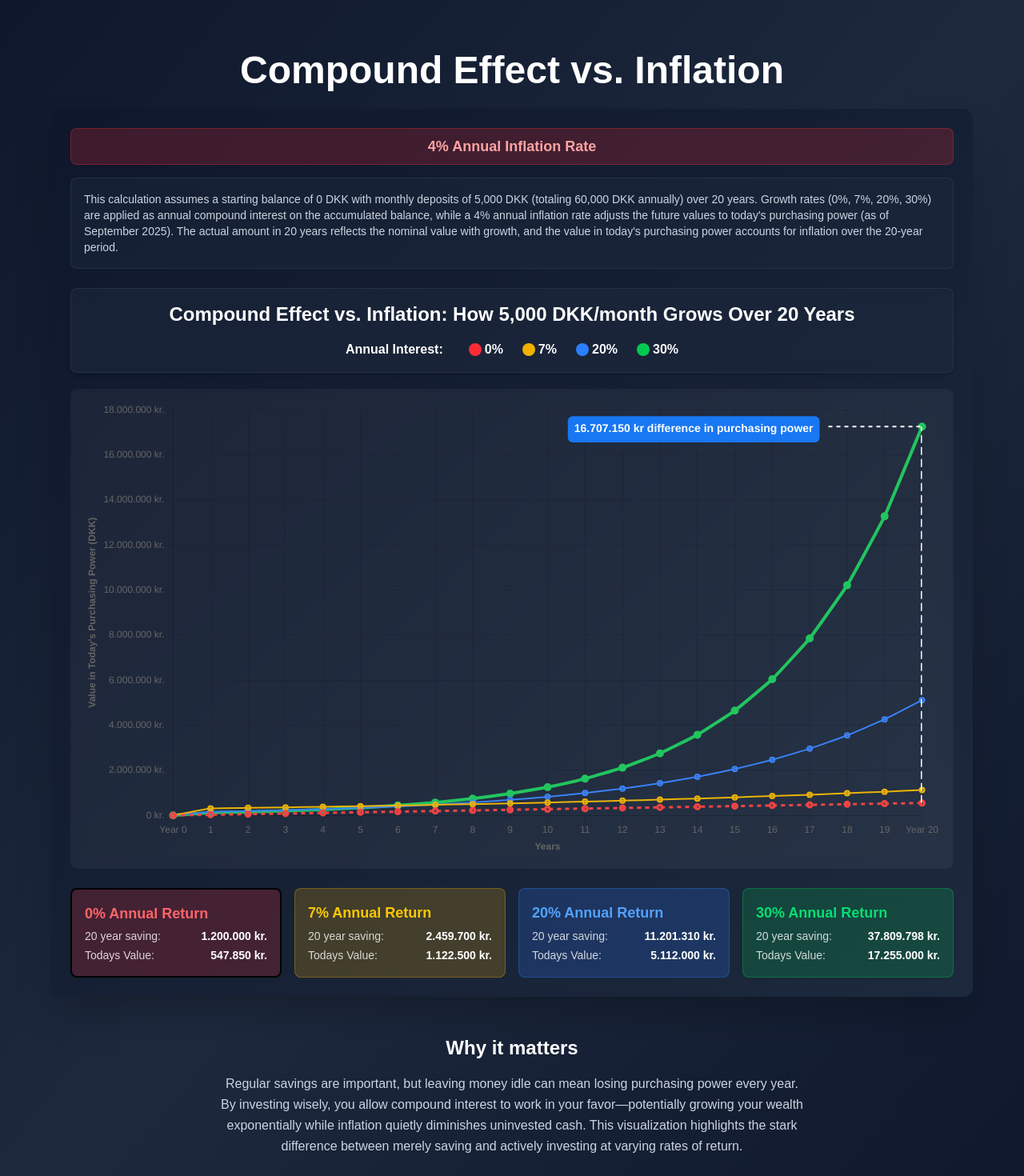
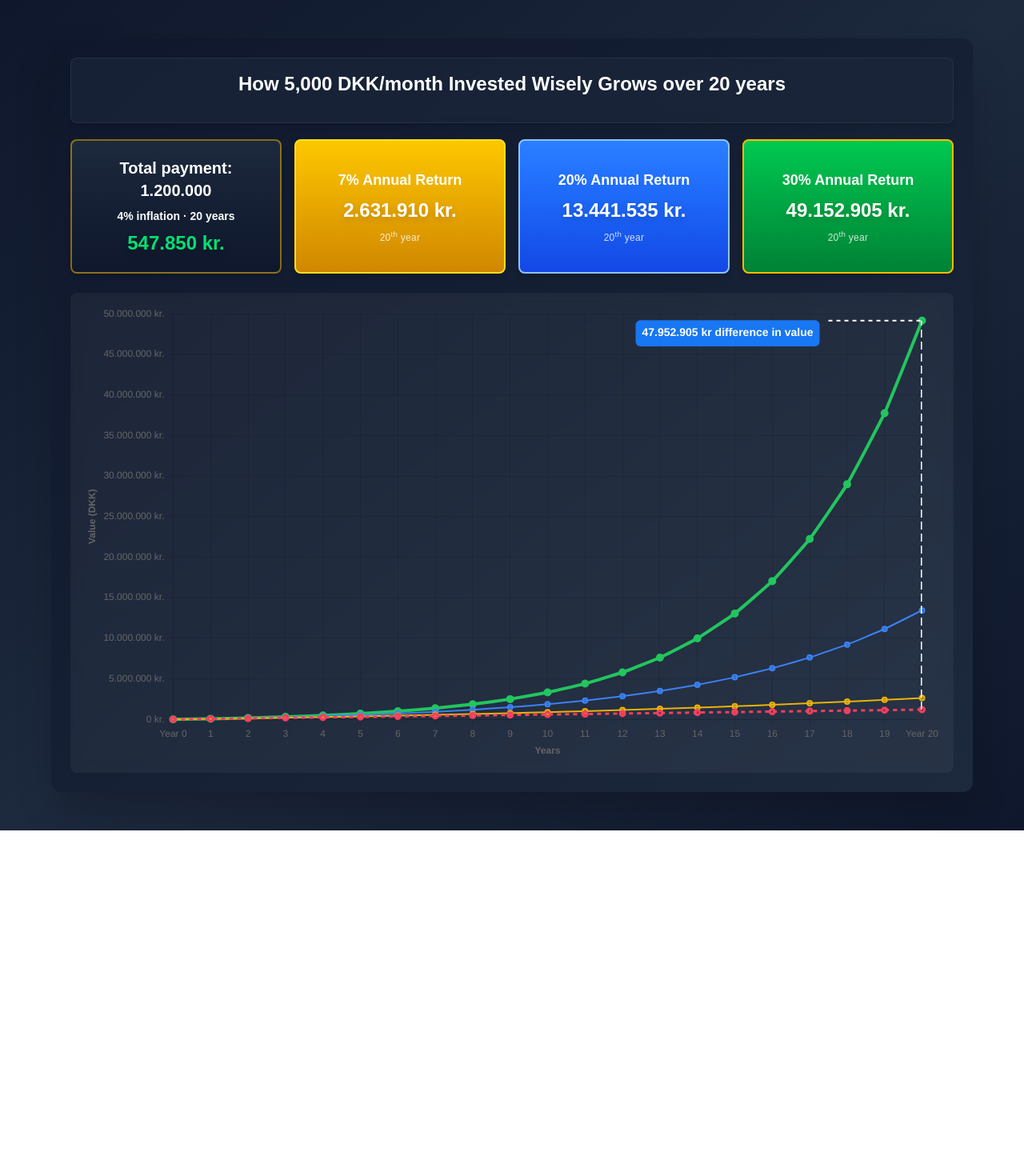
Before and after one commit to Sesamsesam/investment-graph, a Next.js app: page / in a window 1280 px wide. Shown: the top 1470 px of the page at 80% size. After the commit the page ends 1038 px from the top, so only its background shows below. Built offline with nearby package versions, Linux system fonts and the light colour scheme.

Commit message:
chore: checkpoint before static export setup

```diff
--- a/src/app/page.tsx
+++ b/src/app/page.tsx
@@ -2,30 +2,19 @@ import CompoundChart from "@/components/CompoundChart";
 
 export default function Home() {
   return (
-    <div className="min-h-screen w-full bg-gradient-to-br from-slate-900 via-slate-800 to-slate-900 flex flex-col items-center px-4 sm:px-8 pt-16 pb-24">
-      {/* Header */}
-      <header className="text-center mb-6">
-        <h1 className="text-3xl sm:text-5xl font-extrabold text-white">
-          Compound Effect vs. Inflation
-        </h1>
-        {/* Subtitle removed as requested */}
-      </header>
+    <div className="min-h-screen w-full bg-gradient-to-br from-slate-900 via-slate-800 to-slate-900 flex flex-col items-center px-4 sm:px-8 py-12">
+      {/* Subtle animated background shapes */}
+      <div className="pointer-events-none absolute inset-0 -z-10 overflow-hidden">
+        {/* Top-left floating circle */}
+        <div className="absolute -top-32 -left-32 w-[450px] h-[450px] rounded-full bg-blue-500/20 blur-3xl animate-pulse motion-safe:animate-[pulse_28s_ease-in-out_infinite]" />
+        {/* Bottom-right floating circle */}
+        <div className="absolute -bottom-40 -right-40 w-[550px] h-[550px] rounded-full bg-emerald-400/20 blur-3xl animate-pulse motion-safe:animate-[pulse_35s_ease-in-out_infinite]" />
+      </div>
 
       {/* Chart Section */}
       <section className="w-full max-w-6xl">
         <CompoundChart />
       </section>
-
-      {/* Explanation */}
-      <section className="max-w-3xl text-center mt-12 px-4">
-        <h2 className="text-2xl font-semibold text-white mb-4">Why it matters</h2>
-        <p className="text-slate-300 leading-relaxed">
-          Regular savings are important, but leaving money idle can mean losing purchasing power every year.
-          By investing wisely, you allow compound interest to work in your favor—potentially growing your wealth
-          exponentially while inflation quietly diminishes uninvested cash. This visualization highlights the stark
-          difference between merely saving and actively investing at varying rates of return.
-        </p>
-      </section>
     </div>
   );
 }
--- a/src/components/CompoundChart.tsx
+++ b/src/components/CompoundChart.tsx
@@ -1,6 +1,6 @@
 'use client';
 
-import { useEffect, useState } from 'react';
+import { useRef } from 'react';
 import {
   Chart as ChartJS,
   CategoryScale,
@@ -30,7 +30,34 @@ ChartJS.register(
 const CompoundChart = () => {
   // Constants
   const YEARS = 20;
-  const INFLATION_RATE = 0.04; // 4% annual inflation
+
+  // Chart reference for potential future interactions
+  const chartRef = useRef(null);
+
+  // Exact yearly values as provided by user
+  const yearlyValues = {
+    // Base 0% - linear progression (60k per year)
+    base: [0, 60000, 120000, 180000, 240000, 300000, 360000, 420000, 480000, 540000, 600000,
+           660000, 720000, 780000, 840000, 900000, 960000, 1020000, 1080000, 1140000, 1200000],
+
+    // 7% annual return values
+    sevenPercent: [0, 64200, 132894, 206396.58, 285044.3406, 369197.4444, 459241.2656,
+                  555588.1541, 658679.3249, 768986.8777, 887015.9591, 1013307.076,
+                  1148438.572, 1293029.272, 1447741.321, 1613283.213, 1790413.038,
+                  1979941.951, 2182737.887, 2399729.539, 2631910.607],
+
+    // 20% annual return values
+    twentyPercent: [0, 72000, 158400, 262080, 386496, 535795.2, 714954.24, 929945.088,
+                   1187934.106, 1497520.927, 1869025.112, 2314830.134, 2849796.161,
+                   3491755.394, 4262106.472, 5186527.767, 6295833.32, 7626999.984,
+                   9224399.981, 11141279.98, 13441535.97],
+
+    // 30% annual return values
+    thirtyPercent: [0, 78000, 179400, 311220, 482586, 705361.8, 994970.34, 1371461.442,
+                   1860899.875, 2497169.837, 3324320.788, 4399617.024, 5797502.132,
+                   7614752.771, 9977178.603, 13048332.18, 17040831.84, 22231081.39,
+                   28978405.81, 37749927.55, 49152905.81]
+  };
 
   // Pre-defined final values as provided by user
   const FINAL_VALUES = {
@@ -39,21 +66,21 @@ const CompoundChart = () => {
       todaysPower: 547850
     },
     investment7Percent: {
-      actual: 2459700,
+      actual: 2631910,      // updated actual 20-year saving at 7 %
       todaysPower: 1122500
     },
     investment20Percent: {
-      actual: 11201310,
+      actual: 13441535,     // updated actual 20-year saving at 20 %
       todaysPower: 5112000
     },
     investment30Percent: {
-      actual: 37809798,
+      actual: 49152905,     // updated actual 20-year saving at 30 %
       todaysPower: 17255000
     }
   };
 
   // Calculate disparity between 30% and 0% growth
-  const disparityAmount = FINAL_VALUES.investment30Percent.todaysPower - FINAL_VALUES.regularSavings.todaysPower;
+  const disparityAmount = FINAL_VALUES.investment30Percent.actual - FINAL_VALUES.regularSavings.actual;
 
   // Format disparity with Danish formatting
   const formatDisparityDKK = (value: number) => {
@@ -64,57 +91,6 @@ const CompoundChart = () => {
     }).format(value) + ' kr';
   };
 
-  // Generate linear interpolation between 0 and final value for each year
-  const generateLinearData = (finalValue: number, years: number): number[] => {
-    return Array.from({ length: years + 1 }, (_, i) => (finalValue / years) * i);
-  };
-
-  // Generate exponential growth data (more realistic compound interest curve)
-  const generateExponentialData = (finalValue: number, years: number, growthRate: number): number[] => {
-    const values: number[] = [0]; // Start with 0
-
-    for (let year = 1; year <= years; year++) {
-      // Using the formula: P * (1 + r)^t where r is the growth rate and t is time in years
-      const factor = Math.pow(1 + growthRate, year) / Math.pow(1 + growthRate, years);
-      values.push(finalValue * factor);
-    }
-
-    return values;
-  };
-
-  // Generate data for all scenarios - using today's purchasing power values
-  const generateData = () => {
-    const labels = Array.from({ length: YEARS + 1 }, (_, i) => i); // 0..20
-
-    // Regular savings (linear growth)
-    const regularSavingsActual = generateLinearData(FINAL_VALUES.regularSavings.actual, YEARS);
-    const regularSavingsPower = generateLinearData(FINAL_VALUES.regularSavings.todaysPower, YEARS);
-
-    // Investments with compound interest - using exponential growth for more realistic curves
-    const investment7PercentActual = generateExponentialData(FINAL_VALUES.investment7Percent.actual, YEARS, 0.07);
-    const investment7PercentPower = generateExponentialData(FINAL_VALUES.investment7Percent.todaysPower, YEARS, 0.07);
-
-    const investment20PercentActual = generateExponentialData(FINAL_VALUES.investment20Percent.actual, YEARS, 0.20);
-    const investment20PercentPower = generateExponentialData(FINAL_VALUES.investment20Percent.todaysPower, YEARS, 0.20);
-
-    const investment30PercentActual = generateExponentialData(FINAL_VALUES.investment30Percent.actual, YEARS, 0.30);
-    const investment30PercentPower = generateExponentialData(FINAL_VALUES.investment30Percent.todaysPower, YEARS, 0.30);
-
-    return {
-      labels,
-      regularSavingsActual,
-      regularSavingsPower,
-      investment7PercentActual,
-      investment7PercentPower,
-      investment20PercentActual,
-      investment20PercentPower,
-      investment30PercentActual,
-      investment30PercentPower,
-    };
-  };
-
-  const data = generateData();
-
   // Format DKK currency
   const formatDKK = (value: number) => {
     return new Intl.NumberFormat('da-DK', {
@@ -124,38 +100,38 @@ const CompoundChart = () => {
     }).format(value);
   };
 
-  // Chart data showing today's purchasing power values
+  // Chart data showing actual investment values
   const chartData = {
-    labels: data.labels,
+    labels: Array.from({ length: YEARS + 1 }, (_, i) => i), // 0..20
     datasets: [
       {
         label: 'Base (0% annual interest)',
-        data: data.regularSavingsPower,
-        borderColor: '#ef4444',
-        backgroundColor: 'rgba(239, 68, 68, 0.3)',
+        data: yearlyValues.base,
+        borderColor: '#f43f5e',                     // rose-500 to match box theme
+        backgroundColor: 'rgba(244, 63, 94, 0.3)',
         borderDash: [5, 5],
         tension: 0.1,
         borderWidth: 3,
       },
       {
-        label: '7% (todays purchasing power)',
-        data: data.investment7PercentPower,
+        label: '7% (annual return)',
+        data: yearlyValues.sevenPercent,
         borderColor: '#eab308',
         backgroundColor: 'rgba(234, 179, 8, 0.5)',
         tension: 0.1,
         borderWidth: 2,
       },
       {
-        label: '20% (todays purchasing power)',
-        data: data.investment20PercentPower,
+        label: '20% (annual return)',
+        data: yearlyValues.twentyPercent,
         borderColor: '#3b82f6',
         backgroundColor: 'rgba(59, 130, 246, 0.5)',
         tension: 0.1,
         borderWidth: 2,
       },
       {
-        label: '30% (todays purchasing power)',
-        data: data.investment30PercentPower,
+        label: '30% (annual return)',
+        data: yearlyValues.thirtyPercent,
         borderColor: '#22c55e',
         backgroundColor: 'rgba(34, 197, 94, 0.5)',
         tension: 0.1,
@@ -167,6 +143,10 @@ const CompoundChart = () => {
   const options: ChartOptions<'line'> = {
     responsive: true,
     maintainAspectRatio: false,
+    animation: {
+      duration: 2000, // 2 seconds animation
+      easing: 'easeOutQuart', // Smooth easing function
+    },
     plugins: {
       legend: {
         display: false, // Hide the built-in legend
@@ -176,15 +156,26 @@ const CompoundChart = () => {
       },
       tooltip: {
         callbacks: {
+          title: function(context) {
+            return `Year ${context[0].label}`;
+          },
           label: function(context) {
-            let label = context.dataset.label || '';
-            if (label) {
-              label += ': ';
-            }
-            if (context.parsed.y !== null) {
-              label += formatDKK(context.parsed.y);
-            }
-            return label;
+            const year = parseInt(context.label);
+            const datasetIndex = context.datasetIndex;
+            const value = context.raw as number;
+
+            // Calculate accumulated payments
+            const accumulatedPayment = year * 60000;
+
+            // Get dataset label
+            const label = context.dataset.label || '';
+
+            // Return formatted tooltip
+            return [
+              `${label}`,
+              `Accumulated payments: ${formatDKK(accumulatedPayment)}`,
+              `Investment value: ${formatDKK(value)}`
+            ];
           }
         }
       },
@@ -193,8 +184,8 @@ const CompoundChart = () => {
           /* Vertical disparity line at year 20 */
           disparityLine: {
             type: 'line',
-            yMin: data.regularSavingsPower[YEARS],
-            yMax: data.investment30PercentPower[YEARS],
+            yMin: yearlyValues.base[YEARS],
+            yMax: yearlyValues.thirtyPercent[YEARS],
             xMin: YEARS,
             xMax: YEARS,
             borderColor: '#ffffff',         // white vertical line
@@ -202,7 +193,7 @@ const CompoundChart = () => {
             borderDash: [10, 5],
             label: {
               display: true,
-              content: `${formatDisparityDKK(disparityAmount)} difference in purchasing power`,
+              content: `${formatDisparityDKK(disparityAmount)} difference in value`,
               position: 'end',             // top of vertical line (30% point)
               backgroundColor: '#1877f2',  // Facebook blue
               color: '#ffffff',            // white text
@@ -218,8 +209,8 @@ const CompoundChart = () => {
           /* Short horizontal connector from label to vertical line */
           horizontalConnector: {
             type: 'line',
-            yMin: data.investment30PercentPower[YEARS],
-            yMax: data.investment30PercentPower[YEARS],
+            yMin: yearlyValues.thirtyPercent[YEARS],
+            yMax: yearlyValues.thirtyPercent[YEARS],
             xMin: YEARS - 2.5,
             xMax: YEARS,
             borderColor: '#ffffff',
@@ -254,7 +245,7 @@ const CompoundChart = () => {
       y: {
         title: {
           display: true,
-          text: 'Value in Today\'s Purchasing Power (DKK)',
+          text: 'Value (DKK)',
           font: {
             weight: 'bold',
           },
@@ -274,117 +265,79 @@ const CompoundChart = () => {
 
   return (
     <div className="w-full h-full bg-gradient-to-br from-slate-900 to-slate-800 rounded-xl shadow-2xl p-6">
-      {/* Inflation Indicator */}
-      <div className="bg-red-500/20 text-center py-2 px-4 rounded-lg mb-4 border border-red-500/30">
-        <p className="text-red-300 font-bold text-lg">4% Annual Inflation Rate</p>
+      {/* Title Card */}
+      <div className="bg-slate-800/60 backdrop-blur-sm rounded-lg p-4 mb-5 border border-slate-700/50 shadow-md">
+        <h2 className="text-xl sm:text-2xl font-bold text-white text-center mb-4">
+          How 5,000 DKK/month Invested Wisely Grows over 20 years
+        </h2>
       </div>
 
-      {/* Information Description */}
-      <div className="bg-slate-800/50 p-4 rounded-lg mb-6 border border-slate-700/50 text-slate-300 text-sm">
-        <p>
-          This calculation assumes a starting balance of 0 DKK with monthly deposits of 5,000 DKK (totaling 60,000 DKK annually) over 20 years.
-          Growth rates (0%, 7%, 20%, 30%) are applied as annual compound interest on the accumulated balance, while a 4% annual inflation rate
-          adjusts the future values to today's purchasing power (as of September 2025). The actual amount in 20 years reflects the nominal value
-          with growth, and the value in today's purchasing power accounts for inflation over the 20-year period.
-        </p>
-      </div>
+      {/* Summary Cards - moved above chart */}
+      <div className="mb-6 grid grid-cols-1 md:grid-cols-2 lg:grid-cols-4 gap-4">
+        {/* Total payment box – redesigned */}
+        <div className="bg-slate-800 bg-gradient-to-b from-slate-800 to-slate-900 p-5 rounded-lg border-2 border-amber-400/50 flex flex-col items-center gap-2 shadow-md
+                        transition transform duration-300 ease-out hover:scale-105 hover:shadow-2xl hover:ring-4 hover:ring-amber-400/50">
+          {/* Main title */}
+          <h3 className="text-white font-extrabold text-xl text-center">
+            Total payment: 1.200.000
+          </h3>
 
-      {/* Title and Legend Card */}
-      <div className="bg-slate-800/60 backdrop-blur-sm rounded-lg p-4 mb-5 border border-slate-700/50 shadow-md">
-        {/* Title */}
-        <h2 className="text-xl sm:text-2xl font-bold text-white text-center mb-4">
-          Compound Effect vs. Inflation: How 5,000 DKK/month Grows Over 20 Years
-        </h2>
+          {/* Subtitle */}
+          <h4 className="text-white font-semibold text-sm text-center">
+            4% inflation · 20 years
+          </h4>
 
-        {/* Custom Legend (single-line) */}
-        <div className="flex flex-nowrap justify-center items-center gap-6 overflow-x-auto">
-          {/* Label on far left */}
-          <span className="font-bold text-white whitespace-nowrap mr-2">Annual Interest:</span>
+          {/* Highlighted value */}
+          <span
+            className="text-green-400 font-black text-2xl drop-shadow-lg"
+          >
+            {formatDKK(FINAL_VALUES.regularSavings.todaysPower)}
+          </span>
+        </div>
 
-          {/* 0 % */}
-          <div className="flex items-center whitespace-nowrap">
-            <span className="inline-block w-4 h-4 rounded-full bg-red-500 mr-1"></span>
-            <span className="font-bold text-white">0%</span>
-          </div>
+        {/* 7% */}
+        <div className="p-5 rounded-lg border-2 border-yellow-300 bg-gradient-to-b from-yellow-400 to-yellow-600 flex flex-col items-center justify-center gap-2 shadow-md
+                        transition transform duration-300 ease-out hover:scale-105 hover:shadow-2xl hover:ring-4 hover:ring-yellow-300/60">
+          <h3 className="font-bold text-white text-lg text-center">7% Annual Return</h3>
+          <span className="font-extrabold text-white text-2xl drop-shadow-lg">
+            {formatDKK(FINAL_VALUES.investment7Percent.actual)}
+          </span>
+          {/* 20 th year label */}
+          <span className="text-white/80 text-xs tracking-wide">
+            20<span className="align-super text-[0.6rem]">th</span> year
+          </span>
+        </div>
 
-          {/* 7 % */}
-          <div className="flex items-center whitespace-nowrap">
-            <span className="inline-block w-4 h-4 rounded-full bg-yellow-500 mr-1"></span>
-            <span className="font-bold text-white">7%</span>
-          </div>
+        {/* 20% */}
+        <div className="p-5 rounded-lg border-2 border-blue-300 bg-gradient-to-b from-blue-500 to-blue-700 flex flex-col items-center justify-center gap-2 shadow-md
+                        transition transform duration-300 ease-out hover:scale-105 hover:shadow-2xl hover:ring-4 hover:ring-blue-400/60">
+          <h3 className="font-bold text-white text-lg text-center">20% Annual Return</h3>
+          <span className="font-extrabold text-white text-2xl drop-shadow-lg">
+            {formatDKK(FINAL_VALUES.investment20Percent.actual)}
+          </span>
+          {/* 20 th year label */}
+          <span className="text-white/80 text-xs tracking-wide">
+            20<span className="align-super text-[0.6rem]">th</span> year
+          </span>
+        </div>
 
-          {/* 20 % */}
-          <div className="flex items-center whitespace-nowrap">
-            <span className="inline-block w-4 h-4 rounded-full bg-blue-500 mr-1"></span>
-            <span className="font-bold text-white">20%</span>
-          </div>
-
-          {/* 30 % */}
-          <div className="flex items-center whitespace-nowrap">
-            <span className="inline-block w-4 h-4 rounded-full bg-green-500 mr-1"></span>
-            <span className="font-bold text-white">30%</span>
-          </div>
+        {/* 30% */}
+        <div className="p-5 rounded-lg border-2 border-amber-400 bg-gradient-to-b from-green-500 to-green-700 flex flex-col items-center justify-center gap-2 shadow-md
+                        transition transform duration-300 ease-out hover:scale-105 hover:shadow-2xl hover:ring-4 hover:ring-green-400/60">
+          <h3 className="font-bold text-white text-lg text-center">30% Annual Return</h3>
+          <span className="font-extrabold text-white text-2xl drop-shadow-lg">
+            {formatDKK(FINAL_VALUES.investment30Percent.actual)}
+          </span>
+          {/* 20 th year label */}
+          <span className="text-white/80 text-xs tracking-wide">
+            20<span className="align-super text-[0.6rem]">th</span> year
+          </span>
         </div>
       </div>
 
       {/* Chart Card - Now contains only the pure chart */}
       <div className="bg-white/5 backdrop-blur-sm rounded-lg p-4 h-[600px] shadow-inner">
-        <Line data={chartData} options={options} className="max-w-full" />
-      </div>
-
-      {/* Summary Cards */}
-      <div className="mt-6 grid grid-cols-1 md:grid-cols-2 lg:grid-cols-4 gap-4">
-        {/* 0% BASELINE */}
-        <div className="bg-red-500/20 p-4 rounded-lg border-2 border-black grid gap-y-1">
-          <h3 className="font-bold text-red-400 text-lg">0% Annual Return</h3>
-          <div className="flex justify-between text-white/80 text-sm">
-            <span>20 year saving:</span>
-            <span className="text-white font-bold">{formatDKK(FINAL_VALUES.regularSavings.actual)}</span>
-          </div>
-          <div className="flex justify-between text-white/80 text-sm">
-            <span>Todays Value:</span>
-            <span className="text-white font-bold">{formatDKK(FINAL_VALUES.regularSavings.todaysPower)}</span>
-          </div>
-        </div>
-
-        {/* 7% */}
-        <div className="bg-yellow-500/20 p-4 rounded-lg border border-yellow-500/30 grid gap-y-1">
-          <h3 className="font-bold text-yellow-400 text-lg">7% Annual Return</h3>
-          <div className="flex justify-between text-white/80 text-sm">
-            <span>20 year saving:</span>
-            <span className="text-white font-bold">{formatDKK(FINAL_VALUES.investment7Percent.actual)}</span>
-          </div>
-          <div className="flex justify-between text-white/80 text-sm">
-            <span>Todays Value:</span>
-            <span className="text-white font-bold">{formatDKK(FINAL_VALUES.investment7Percent.todaysPower)}</span>
-          </div>
-        </div>
-
-        {/* 20% */}
-        <div className="bg-blue-500/20 p-4 rounded-lg border border-blue-500/30 grid gap-y-1">
-          <h3 className="font-bold text-blue-400 text-lg">20% Annual Return</h3>
-          <div className="flex justify-between text-white/80 text-sm">
-            <span>20 year saving:</span>
-            <span className="text-white font-bold">{formatDKK(FINAL_VALUES.investment20Percent.actual)}</span>
-          </div>
-          <div className="flex justify-between text-white/80 text-sm">
-            <span>Todays Value:</span>
-            <span className="text-white font-bold">{formatDKK(FINAL_VALUES.investment20Percent.todaysPower)}</span>
-          </div>
-        </div>
-
-        {/* 30% */}
-        <div className="bg-green-500/20 p-4 rounded-lg border border-green-500/30 grid gap-y-1">
-          <h3 className="font-bold text-green-400 text-lg">30% Annual Return</h3>
-          <div className="flex justify-between text-white/80 text-sm">
-            <span>20 year saving:</span>
-            <span className="text-white font-bold">{formatDKK(FINAL_VALUES.investment30Percent.actual)}</span>
-          </div>
-          <div className="flex justify-between text-white/80 text-sm">
-            <span>Todays Value:</span>
-            <span className="text-white font-bold">{formatDKK(FINAL_VALUES.investment30Percent.todaysPower)}</span>
-          </div>
-        </div>
+        <Line data={chartData} options={options} className="max-w-full" ref={chartRef} />
       </div>
     </div>
   );
```
